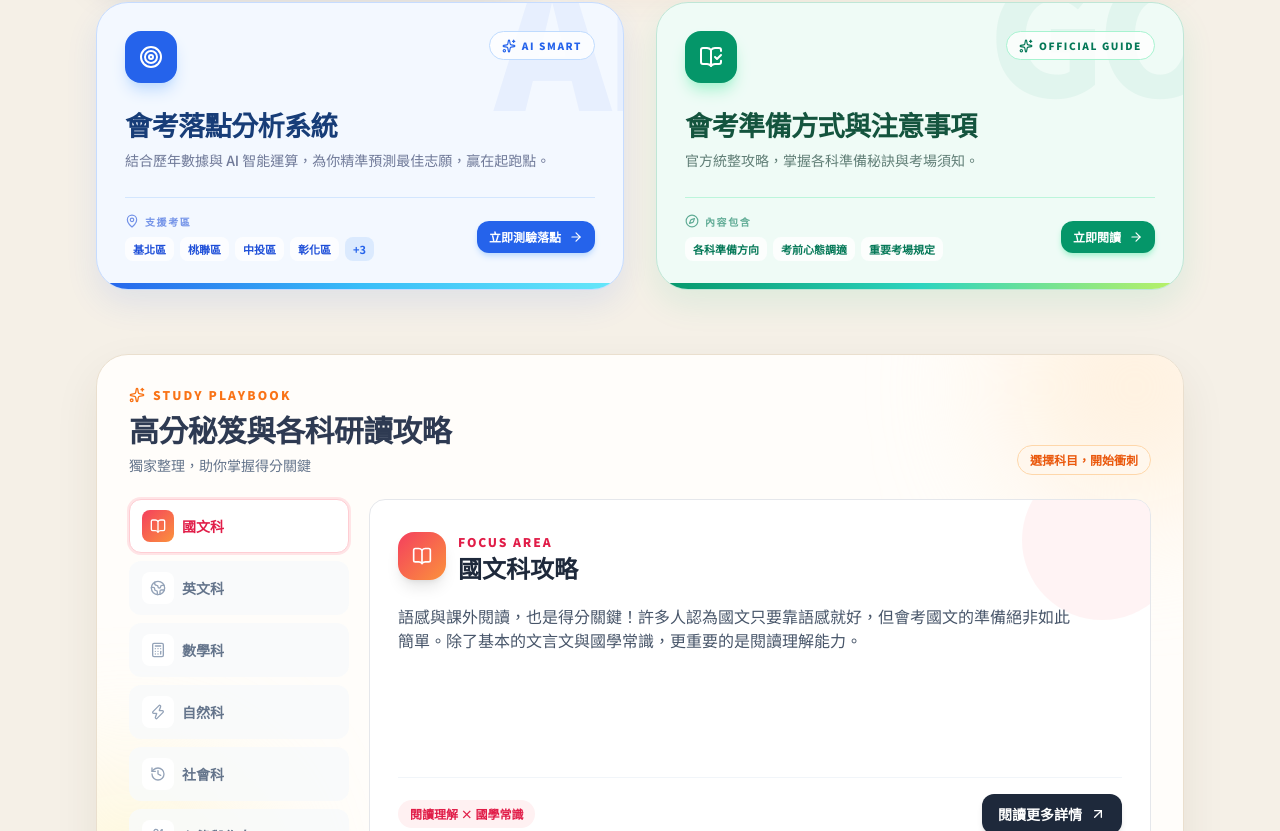
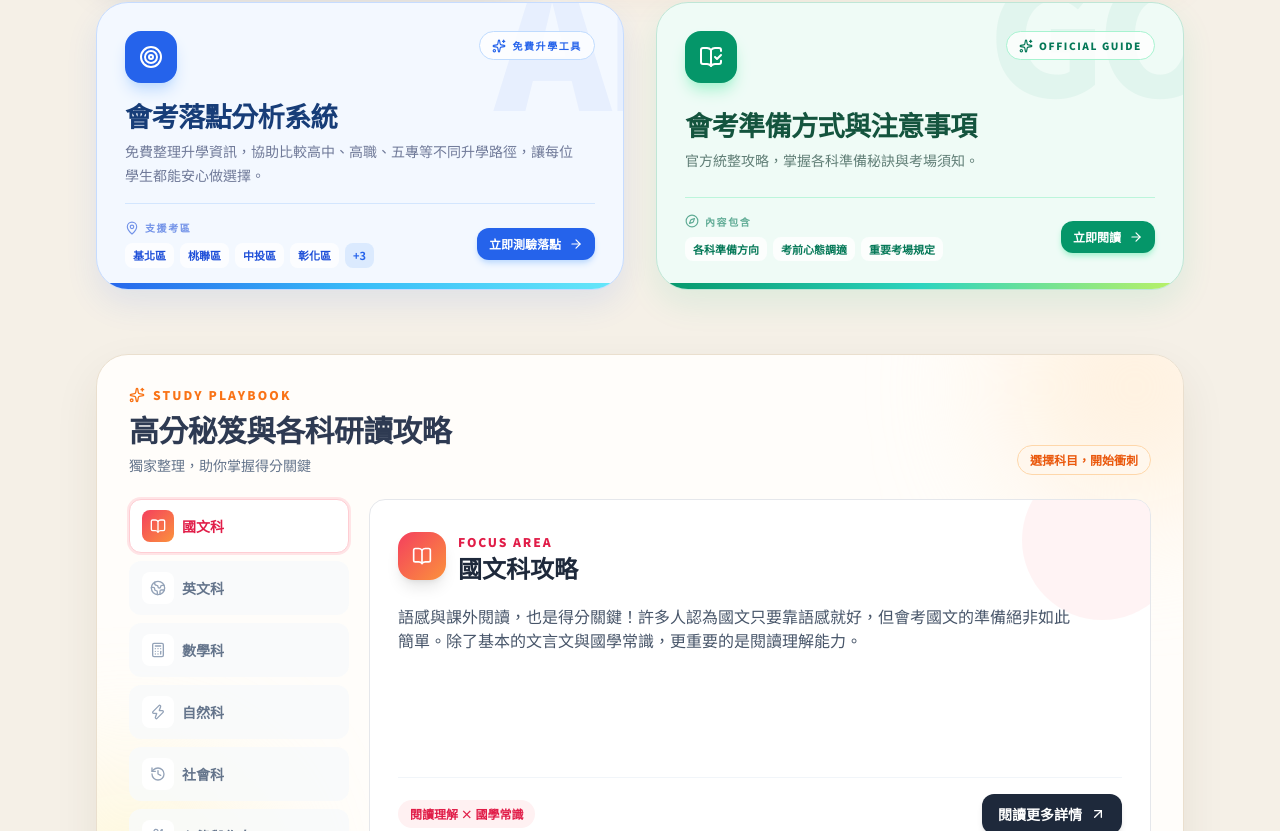
Before and after one commit to tyctw/clock, a React (Vite) app: page / in a window 1280 px wide. Shown: the part 989-1820 px from the top of the page. Built offline with nearby package versions, Linux system fonts and the light colour scheme; no server answers; the database is empty.

Commit message:
Add files via upload

```diff
--- a/components/PlacementAnalysis.tsx
+++ b/components/PlacementAnalysis.tsx
@@ -20,13 +20,13 @@ const PlacementAnalysis: React.FC = () => (
           <Target className="h-6 w-6" />
         </div>
         <span className="inline-flex items-center gap-1.5 rounded-full border border-blue-200 bg-white/80 px-3 py-1.5 text-[10px] font-black tracking-[0.16em] text-blue-600">
-          <Sparkles className="h-3.5 w-3.5" /> AI SMART
+          <Sparkles className="h-3.5 w-3.5" /> 免費升學工具
         </span>
       </div>
 
       <div>
         <h2 className="mb-2 text-2xl font-black tracking-tight text-[#173d78] transition-colors group-hover:text-blue-600 sm:text-[1.7rem]">會考落點分析系統</h2>
-        <p className="max-w-md text-sm font-medium leading-6 text-blue-950/60">結合歷年數據與 AI 智能運算，為你精準預測最佳志願，贏在起跑點。</p>
+        <p className="max-w-md text-sm font-medium leading-6 text-blue-950/60">免費整理升學資訊，協助比較高中、高職、五專等不同升學路徑，讓每位學生都能安心做選擇。</p>
       </div>
 
       <div className="flex items-center justify-between gap-3 border-t border-blue-200/60 pt-4">
```
